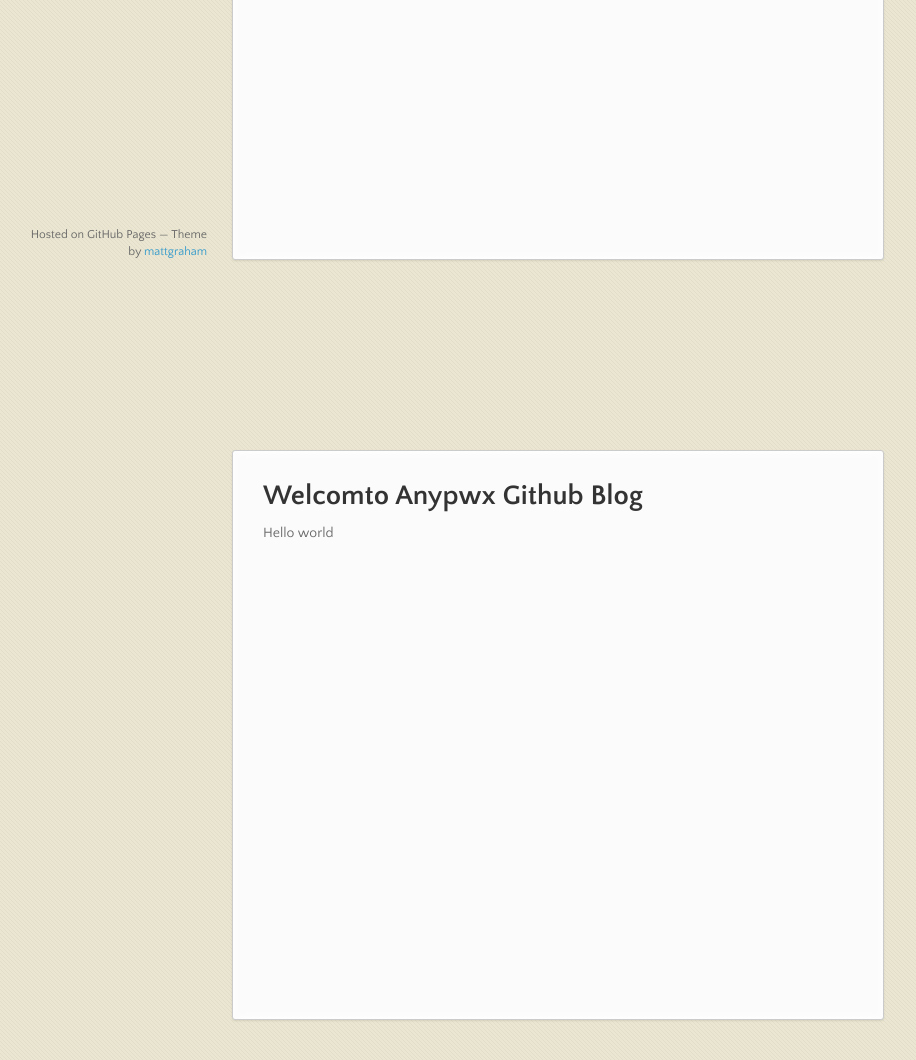
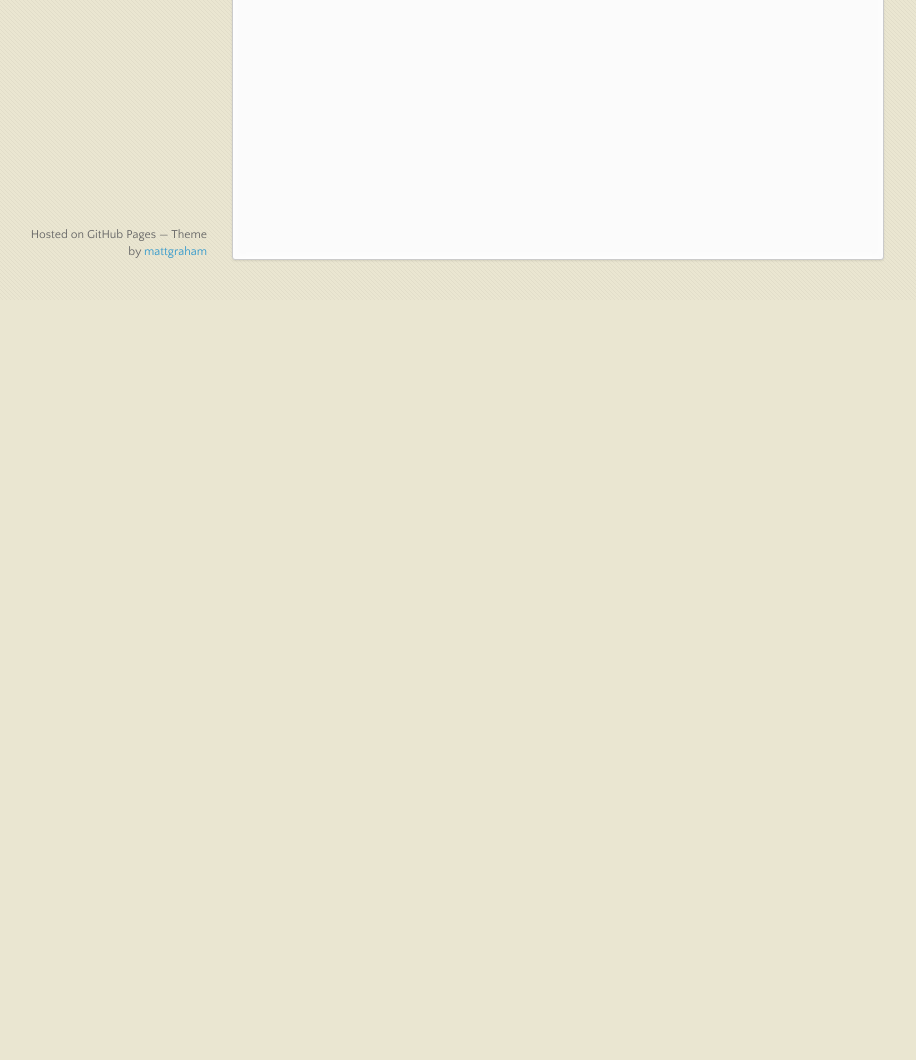
Before and after one commit to anypwx/The-new-framework, a plain HTML site: page index.html in a window 1280 px wide. Shown: the part 500-1560 px from the top of the page, without its empty margins (83-999 px from the left). After the commit the page ends 800 px from the top, so only its background shows below. Drawn offline with nearby package versions, Linux system fonts and the light colour scheme.

Commit message:
Update index.html

```diff
--- a/index.html
+++ b/index.html
@@ -37,19 +37,6 @@
 
 <p>Hello world</p>
       </section>
-
-
-
- <section>
-        <h1>
-<a id="welcomto-anypwx-github-blog" class="anchor" href="#welcomto-anypwx-github-blog" aria-hidden="true"><span class="octicon octicon-link"></span></a>Welcomto Anypwx Github Blog</h1>
-
-<p>Hello world</p>
-      </section>
-
-
-
-
       <footer>
         <p><small>Hosted on GitHub Pages &mdash; Theme by <a href="https://twitter.com/michigangraham">mattgraham</a></small></p>
       </footer>
```
